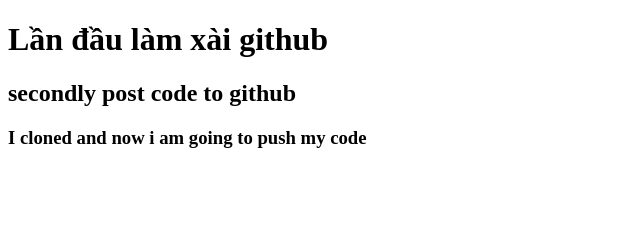
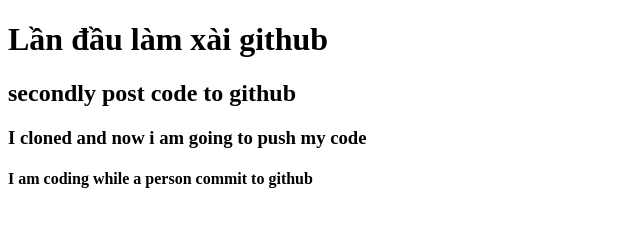
Before and after one commit to Tu-Hao/BC69_DemoGit, a plain HTML site: page index.html in a window 1280 px wide. Shown: the whole page, without its empty margins (0-640 px from the left). Drawn offline with Linux system fonts and the light colour scheme.

Commit message:
test push code h4

```diff
--- a/index.html
+++ b/index.html
@@ -9,5 +9,6 @@
     <h1>Lần đầu làm xài github</h1>
     <h2>secondly post code to github</h2>
     <h3>I cloned and now i am going to push my code</h3>
+    <h4>I am coding while a person commit to github</h4>
   </body>
 </html>
```
